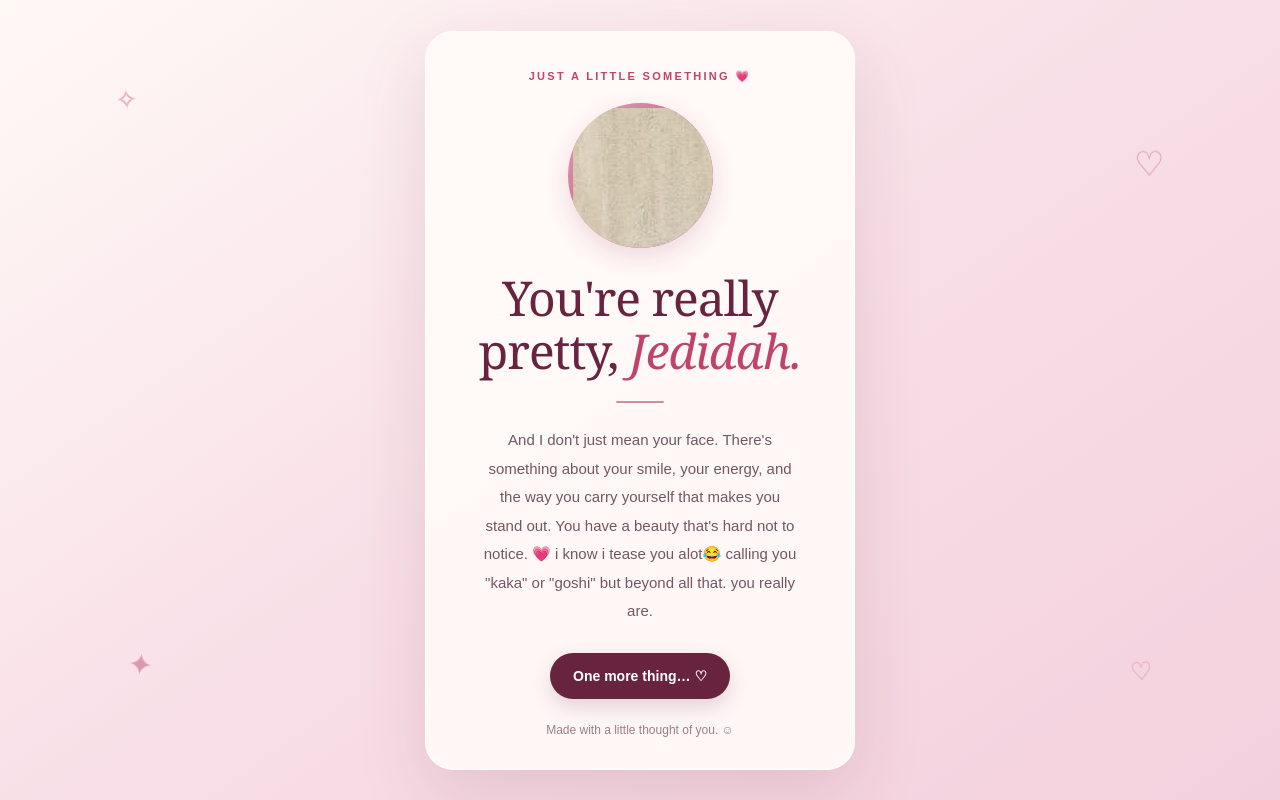
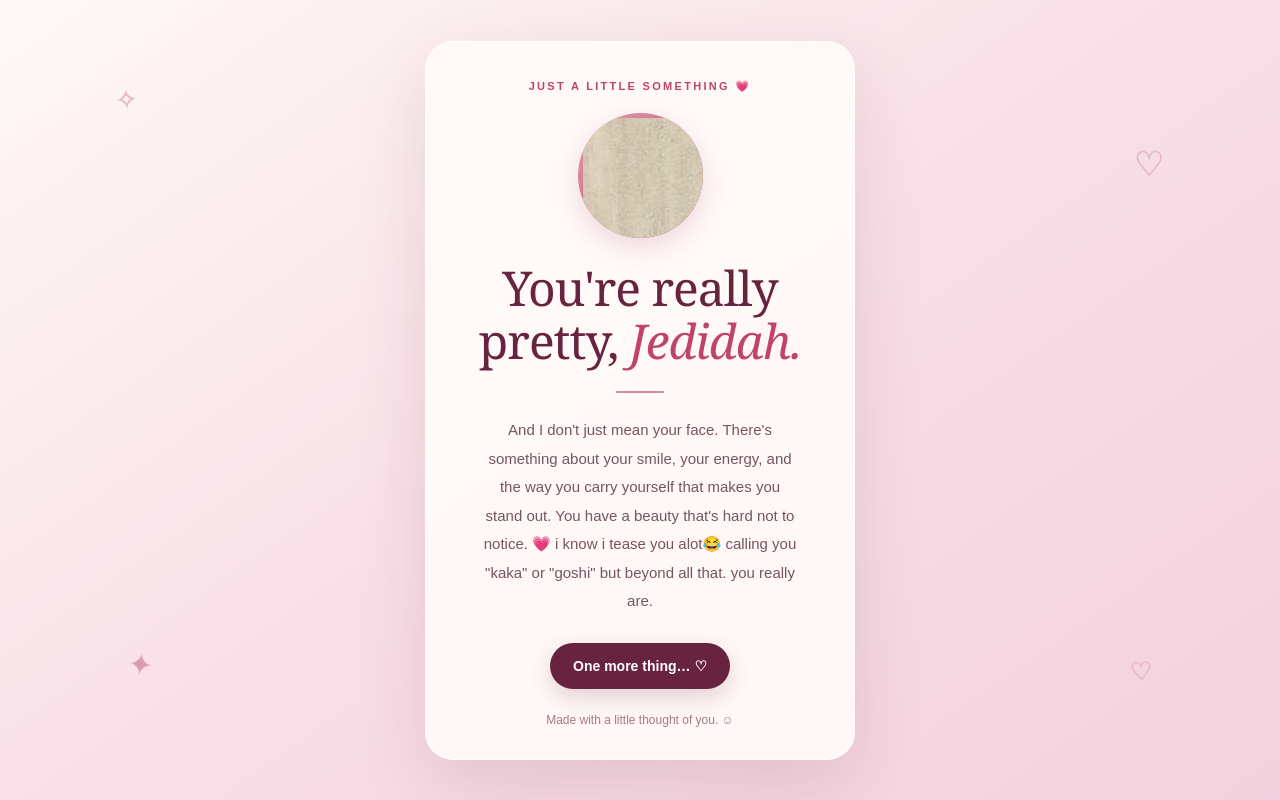
Before and after one commit to sila-seske/Jedidah, a plain HTML site: page index.html in a window 1280 px wide. Drawn offline with Linux system fonts and the light colour scheme.

Commit message:
Resize photo frame dimensions in index.html

```diff
--- a/index.html
+++ b/index.html
@@ -96,8 +96,8 @@
 
     /* QUEEN'S PHOTO */
     .photo-frame {
-        width: 145px;
-        height: 145px;
+        width: 125px;
+        height: 125px;
         margin: 0 auto 23px;
         padding: 5px;
         border-radius: 50%;
```
